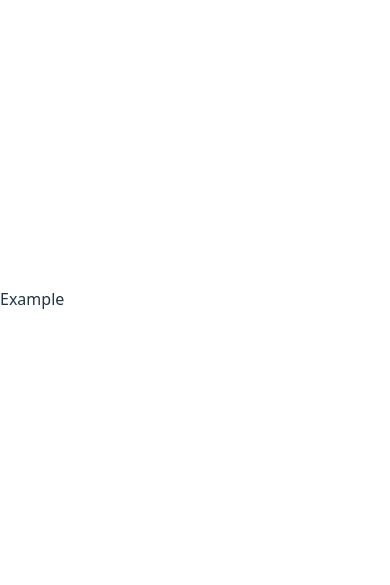
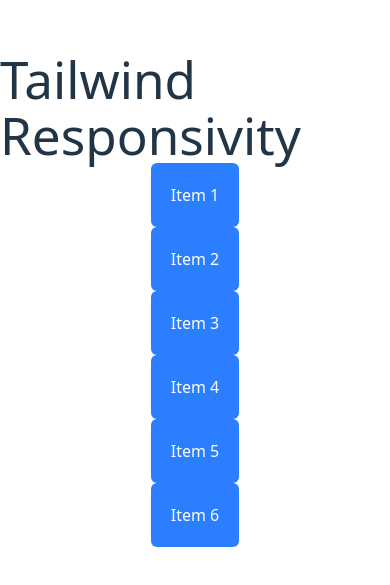
Before and after one commit to BagasDhitya/corporate-training-yamaha, a React app in the folder day3/todo-web/: page /example in a window 390 px wide. Shown: the part 123-708 px from the top of the page. Built offline with nearby package versions, Linux system fonts and the light colour scheme; the HTML template or start-up script is replaced by a standard one.

Commit message:
feat: add responsivity example

```diff
--- a/day3/todo-web/src/pages/example/index.jsx
+++ b/day3/todo-web/src/pages/example/index.jsx
@@ -1,3 +1,15 @@
 export default function Example() {
-  return <div>Example</div>;
+  return (
+    <div className="w-screen h-screen flex flex-col justify-center items-center">
+      <h1>Tailwind Responsivity</h1>
+      <div className="grid grid-cols-1 lg:grid-cols-6 md:grid-cols-2 sm:grid-cols-1">
+        <div className="p-5 bg-blue-500 rounded-md text-white">Item 1</div>
+        <div className="p-5 bg-blue-500 rounded-md text-white">Item 2</div>
+        <div className="p-5 bg-blue-500 rounded-md text-white">Item 3</div>
+        <div className="p-5 bg-blue-500 rounded-md text-white">Item 4</div>
+        <div className="p-5 bg-blue-500 rounded-md text-white">Item 5</div>
+        <div className="p-5 bg-blue-500 rounded-md text-white">Item 6</div>
+      </div>
+    </div>
+  );
 }
```
